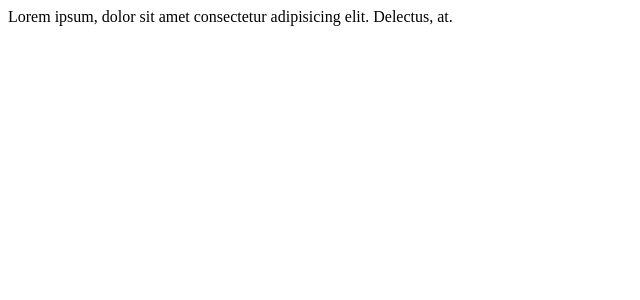
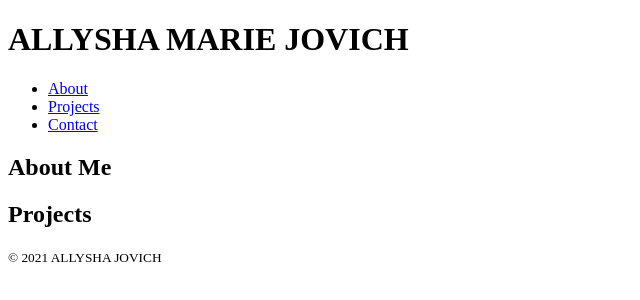
Before and after one commit to ajovich/Portfolio, a plain HTML site: page index.html in a window 1280 px wide. Shown: the whole page, without its empty margins (0-640 px from the left). Drawn offline with Linux system fonts and the light colour scheme.

Commit message:
updated README, added header/nav links

```diff
--- a/index.html
+++ b/index.html
@@ -4,15 +4,38 @@
     <head>
         <meta charset="utf-8">
         <meta name="viewport" content="width=device-width, initial-scale=1">
-        <title>AMJ Portfolio</title>
+        <title>ALLYSHA MARIE JOVICH</title>
         <link rel="stylesheet" href="./style.css"/>
         <link rel="stylesheet" href="./script.js"/>
     </head>
 
     <body>
 
-        Lorem ipsum, dolor sit amet consectetur adipisicing elit. Delectus, at.
+        <header class="header">
+            <h1>ALLYSHA MARIE JOVICH</h1>
+            <nav>
+                <ul>
+                    <li><a href="#about">About</a></li>
+                    <li><a href="#projects">Projects</a></li>
+                    <li><a href="#contact">Contact</a></li>
+                </ul>
+            </nav>
+        </header>
+
+        <main class="main">
+            <h2>About Me</h2>
+            <h2>Projects</h2>
+        </main>
 
     </body>
 
+    <footer>
+        <small>&copy; 2021 ALLYSHA JOVICH</small>
+    </footer>
+
 </html>
+
+
+
+<!-- HTML NOTES -->
+<!-- -->
```
Also changed, not shown: style.css (+14 -0 lines), 1 other file.
